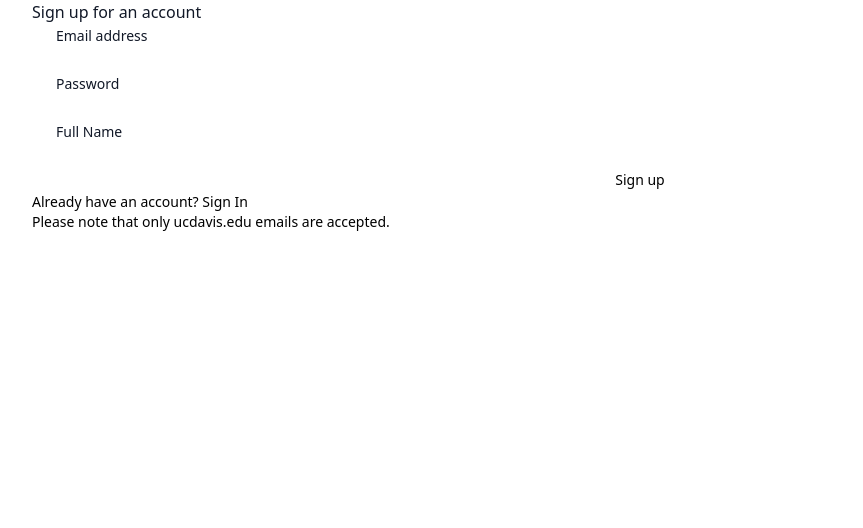
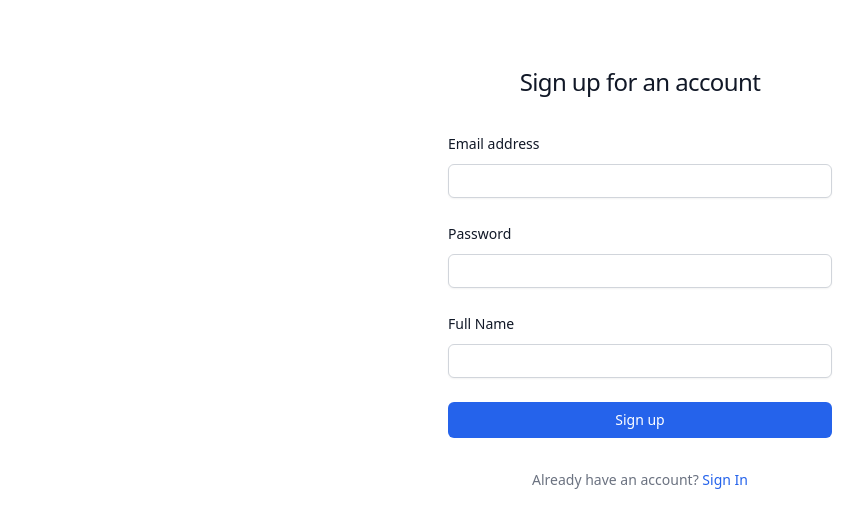
Before and after one commit to BianLee/Equilibrio, a Next.js app: page /signup in a window 1280 px wide. Shown: the top 528 px of the page, without its empty margins (0-863 px from the left). Built offline with nearby package versions, Linux system fonts and the light colour scheme; no server answers.

Commit message:
signup/signin page created

```diff
--- a/package.json
+++ b/package.json
@@ -11,12 +11,15 @@
   "dependencies": {
     "@headlessui/react": "^1.7.19",
     "@heroicons/react": "^2.1.3",
+    "@supabase/supabase-js": "^2.42.5",
     "@tensorflow-models/posenet": "^2.2.2",
     "@tensorflow/tfjs": "^4.18.0",
+    "@tensorflow/tfjs-converter": "^4.18.0",
     "heroicons": "^2.1.3",
     "next": "14.2.2",
     "react": "^18",
-    "react-dom": "^18"
+    "react-dom": "^18",
+    "zustand": "^4.5.2"
   },
   "devDependencies": {
     "eslint": "^8",
--- a/pages/signup.js
+++ b/pages/signup.js
@@ -24,10 +24,6 @@
     setPhoneValid(validatePhoneNumber(value)); // Validate and update validity state
   };
 
-  const isValidUcDavisEmail = (email) => {
-    return email.endsWith("@ucdavis.edu");
-  };
-
   const routeToSignIn = () => {
     router.push("/signin");
   };
@@ -37,11 +33,6 @@
     setError(null);
 
     // Check if the email is a valid UC Davis email before attempting to sign up
-    if (!isValidUcDavisEmail(email)) {
-      setError("Please use a UC Davis email address (@ucdavis.edu).");
-      setLoading(false);
-      return;
-    }
 
     const { user, error: signUpError } = await supabase.auth.signUp({
       email: email,
@@ -161,8 +152,6 @@
             >
               Sign In
             </span>
-            <br />
-            Please note that only ucdavis.edu emails are accepted.
           </p>
         </div>
       </div>
--- a/tailwind.config.js
+++ b/tailwind.config.js
@@ -1,18 +1,15 @@
 /** @type {import('tailwindcss').Config} */
 module.exports = {
   content: [
-    "./src/pages/**/*.{js,ts,jsx,tsx,mdx}",
-    "./src/components/**/*.{js,ts,jsx,tsx,mdx}",
-    "./src/app/**/*.{js,ts,jsx,tsx,mdx}",
+    "./app/**/*.{js,ts,jsx,tsx,mdx}",
+    "./pages/**/*.{js,ts,jsx,tsx,mdx}",
+    "./components/**/*.{js,ts,jsx,tsx,mdx}",
+
+    // Or if using `src` directory:
+    "./src/**/*.{js,ts,jsx,tsx,mdx}",
   ],
   theme: {
-    extend: {
-      backgroundImage: {
-        "gradient-radial": "radial-gradient(var(--tw-gradient-stops))",
-        "gradient-conic":
-          "conic-gradient(from 180deg at 50% 50%, var(--tw-gradient-stops))",
-      },
-    },
+    extend: {},
   },
   plugins: [],
 };
```
Also changed, not shown: 1 other file (tests, documents, lock files or other folders).
